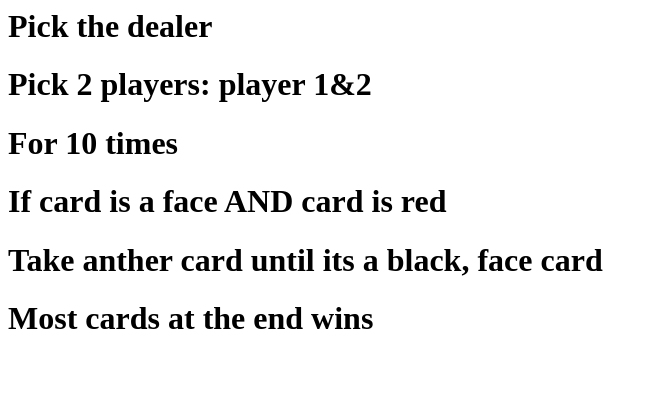
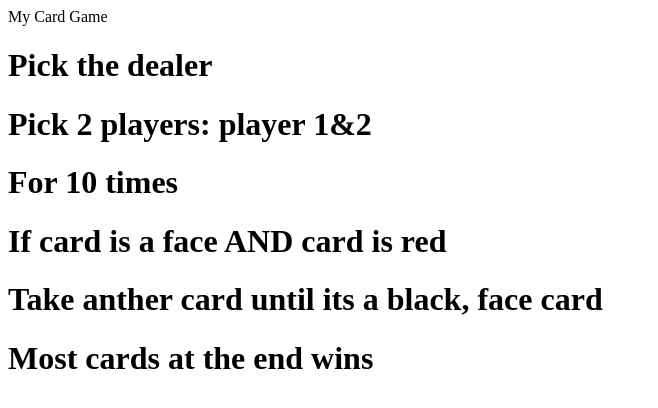
Before and after one commit to DougTechLTT11/MyWebsite1, a plain HTML site: page index.html in a window 1280 px wide. Shown: the whole page, without its empty margins (0-658 px from the left). Drawn offline with Linux system fonts and the light colour scheme.

Commit message:
Update index.html

```diff
--- a/index.html
+++ b/index.html
@@ -1,3 +1,4 @@
+<h>My Card Game<h/>
 <h1>Pick the dealer<h1/>
 <h1>Pick 2 players: player 1&2<h1/>
 <h1>For 10 times<h1/>
```
